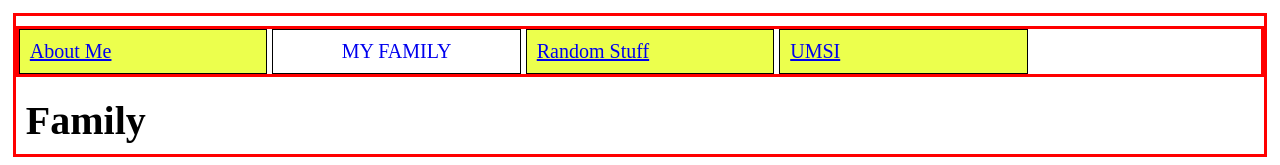
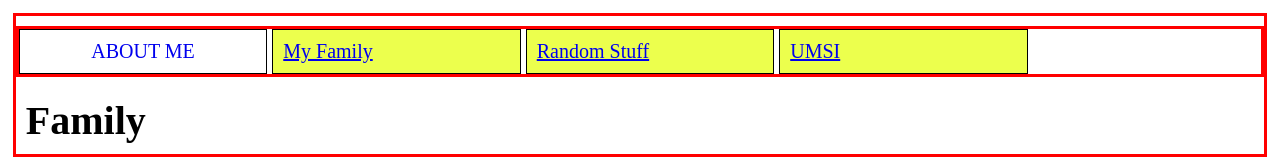
Before and after one commit to Chiao1996s/hw1-2023, a plain HTML site: page family.html in a window 1280 px wide. Shown: the top 165 px of the page. Drawn offline with Linux system fonts and the light colour scheme.

Commit message:
Update family.html
activation

```diff
--- a/family.html
+++ b/family.html
@@ -15,8 +15,8 @@
 	<header>
 	  <nav>
 			<ul>
-				<li><a href = "index.html">About Me</a></li>
-				<li class="active"><a href = "family.html">My Family</a></li>
+				<li class="active"><a href = "index.html" >About Me</a></li>
+				<li><a href = "family.html">My Family</a></li>
 				<li><a href = "random.html">Random Stuff</a></li>
 				<li><a href = "http://www.si.umich.edu">UMSI</a></li>
 			</ul>
```
